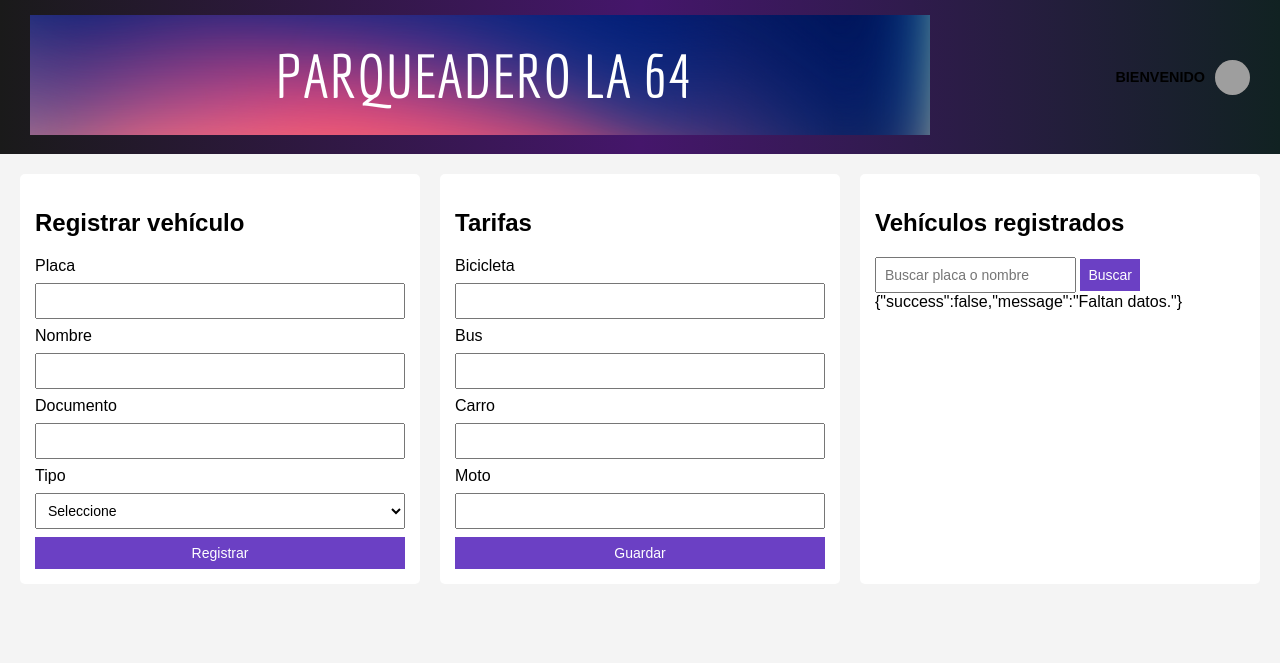
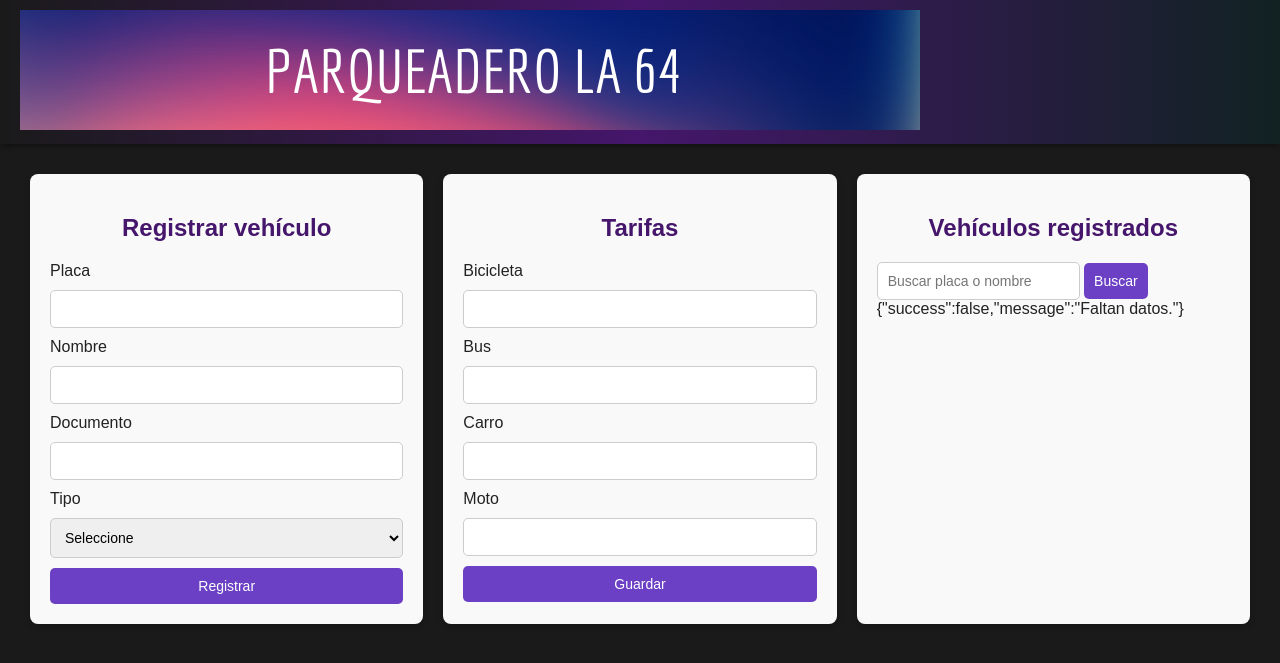
Before and after one commit to MikkelSvein/ElparqueaderoLa64, a PHP site: page /html/vistaAdmin.html in a window 1280 px wide. Shown: the top 663 px of the page. Run offline with PHP 8.4, Linux system fonts and the light colour scheme; data that the repository does not hold is empty; grey boxes are pictures that could not be loaded.

Commit message:
vista Register

```diff
--- a/css/vistaAdmin.css
+++ b/css/vistaAdmin.css
@@ -1,65 +1,82 @@
 body {
   font-family: Arial, sans-serif;
-    background-color: #f4f4f4;
+  background-color: #1a1a1a; /* fondo oscuro */
   margin: 0;
   padding: 0;
+  color: white;
 }
 
-/* ==== Encabezado ==== */
+/* ==== ENCABEZADO ==== */
 header {
   display: flex;
   justify-content: space-between;
   align-items: center;
   background: linear-gradient(90deg, #1a1a1a, #45166b, #122);
-  padding: 15px 30px;
+  padding: 10px 20px;
+  box-shadow: 0 2px 6px rgba(0, 0, 0, 0.4);
 }
 
-header .logo h1 {
-  font-size: 1.8rem;
-  color: #fff;
-  letter-spacing: 2px;
+.banner {
+  width: 320px;
+  height: auto;
 }
 
 .user-section {
   display: flex;
   align-items: center;
-  gap: 10px;
+  gap: 12px;
 }
 
-.user-section .bienvenido {
+.bienvenido {
   font-weight: bold;
-  font-size: 0.9rem;
+  font-size: 1rem;
+  color: #fff;
 }
 
 .user-icon {
-  width: 35px;
-  height: 35px;
+  width: 45px;
+  height: 45px;
   border-radius: 50%;
   background-color: #333;
+  padding: 5px;
 }
 
+/* ==== CUERPO ==== */
 main {
   display: flex;
+  flex-wrap: wrap;
+  justify-content: center;
   gap: 20px;
-    padding: 20px;
+  padding: 30px;
 }
 
 section {
-    background-color: white;
-    padding: 15px;
-    border-radius: 5px;
+  background-color: #f9f9f9;
+  color: #222;
+  padding: 20px;
+  border-radius: 8px;
   flex: 1;
+  min-width: 320px;
+  max-width: 420px;
+  box-shadow: 0 2px 6px rgba(0, 0, 0, 0.2);
+}
+
+h2 {
+  text-align: center;
+  color: #45166b;
 }
 
 form {
   display: flex;
   flex-direction: column;
-    gap: 8px;
+  gap: 10px;
 }
 
 input, select, button {
-    padding: 8px;
+  padding: 10px;
   font-size: 14px;
+  border: 1px solid #ccc;
+  border-radius: 5px;
 }
 
 button {
@@ -67,8 +84,9 @@ button {
   color: white;
   border: none;
   cursor: pointer;
+  transition: background 0.3s;
 }
 
 button:hover {
-    background-color: #6b40c4;
+  background-color: #5433a9;
 }
--- a/html/vistaAdmin.html
+++ b/html/vistaAdmin.html
@@ -10,10 +10,6 @@
      <header>
     <div class="logo">
       <center><a href="vistaUsuario.html"><img src="../recursos/banner.png"></a></center>
-    </div>
-    <div class="user-section">
-      <span class="bienvenido">BIENVENIDO</span>
-      <img src="https://cdn-icons-png.flaticon.com/512/847/847969.png" alt="Usuario" class="user-icon">
     </div>
   </header>
 
@@ -72,5 +68,7 @@
     </main>
 
     <script src="../js/vistaprincipal.js"></script>
+
+
 </body>
 </html>
--- a/js/login.js
+++ b/js/login.js
@@ -38,8 +38,3 @@ document.getElementById('formLogin').addEventListener('submit', async function (
     alert('Error de conexión con el servidor.');
   }
 });
-
-// Google Login (opcional)
-document.getElementById('btnGoogle').addEventListener('click', () => {
-  alert("Inicio con Google en desarrollo. Puedes integrar Firebase Auth o Google API aquí.");
-});
--- a/php/buscar.php
+++ b/php/buscar.php
@@ -7,7 +7,7 @@ if (!isset($_SESSION['user'])) {
 
 $user = $_SESSION['user'];
 
-<p>Bienvenido, <?php echo htmlspecialchars($user['name']); ?></p>
+
 
 require "db.php";
 
```
Also changed, not shown: html/register.html (added). Lines whose indentation alone changed are shown as unchanged.
